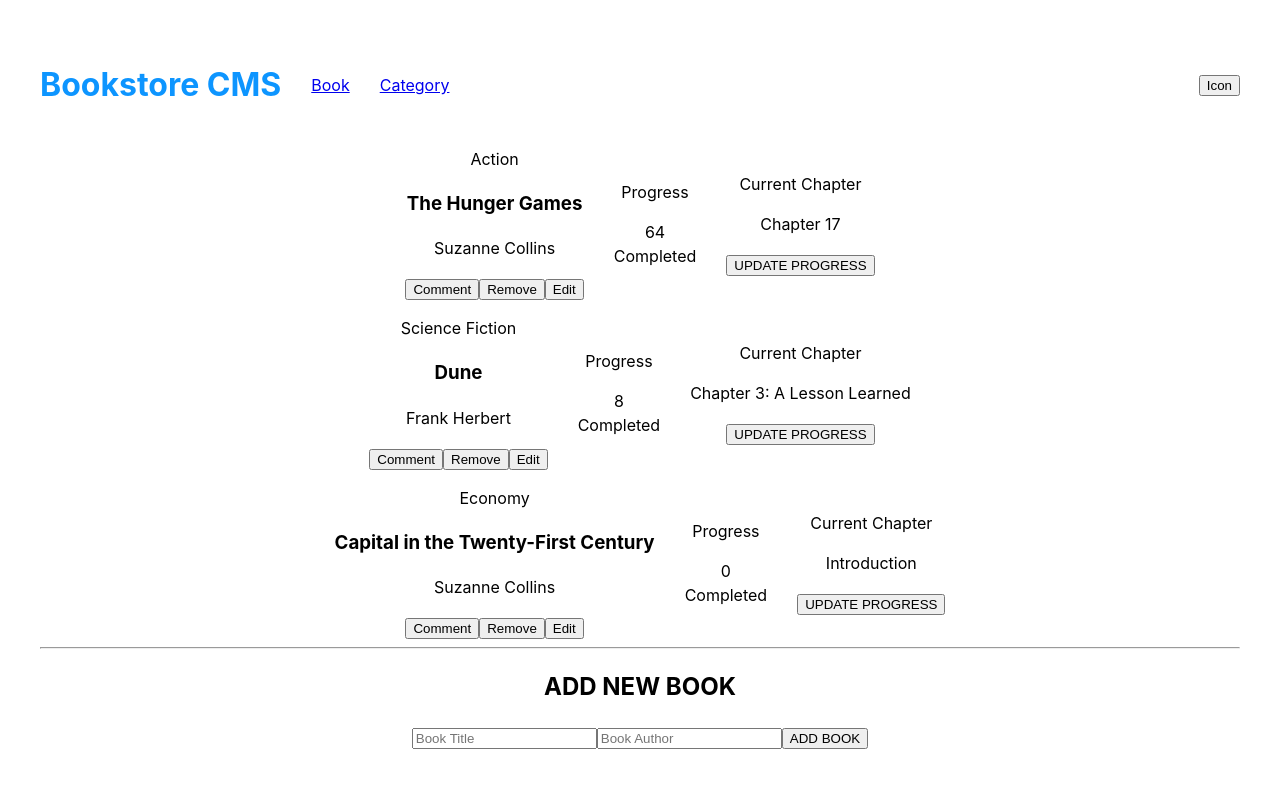
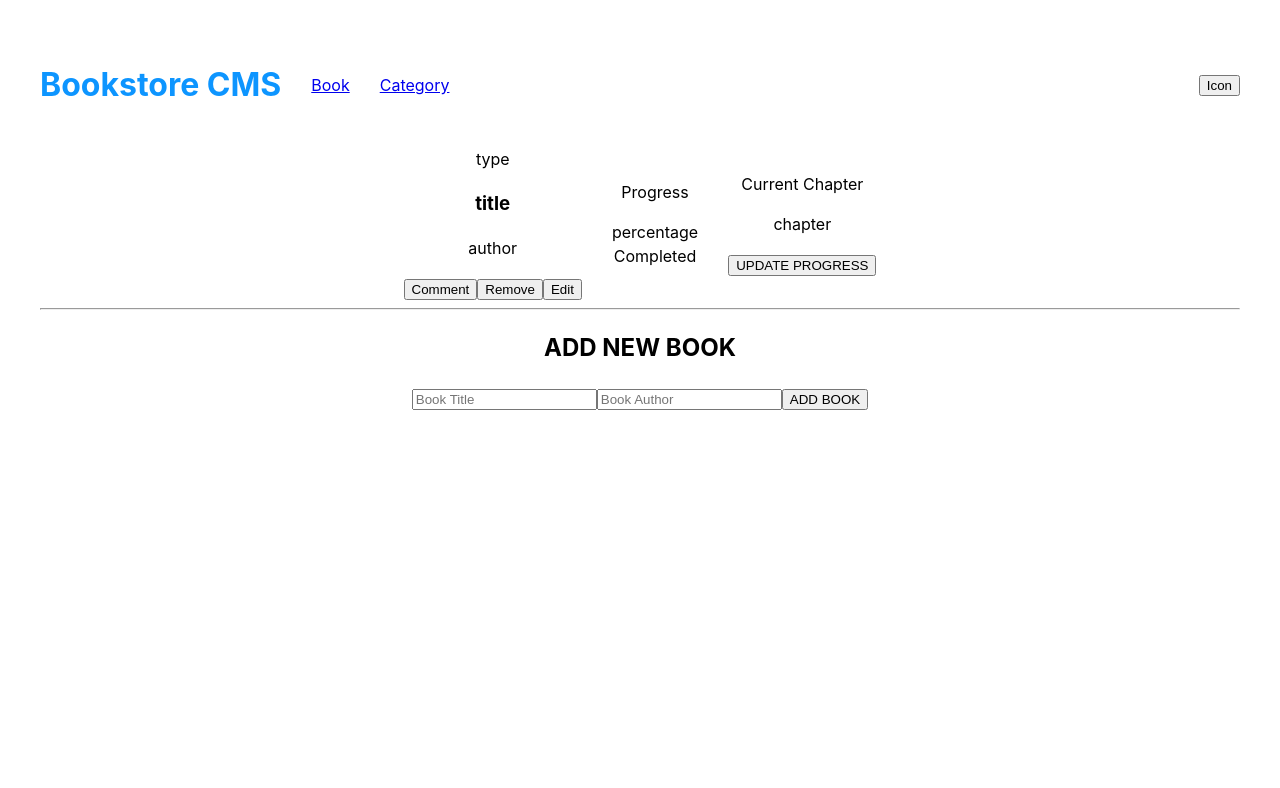
Before and after one commit to Theodoraldo/react-bookstore, a React (Vite) app: page / in a window 1280 px wide. Shown: the top 788 px of the page. Built offline with nearby package versions, Linux system fonts and the light colour scheme.

Commit message:
Modify components

```diff
--- a/src/components/BookItem.jsx
+++ b/src/components/BookItem.jsx
@@ -1,14 +1,13 @@
-import PropTypes from 'prop-types';
 import './styles/BookItem.css';
 
-const BookItem = ({ book }) => (
+const BookItem = () => (
   <>
     <div className="item-container">
       <div>
         <div>
-          <p>{book.type}</p>
-          <h3>{book.title}</h3>
-          <p>{book.author}</p>
+          <p>type</p>
+          <h3>title</h3>
+          <p>author</p>
         </div>
         <div>
           <button type="button">Comment</button>
@@ -19,28 +18,17 @@ const BookItem = ({ book }) => (
       <div>
         <p>Progress</p>
         <div>
-          <div>{book.percentage}</div>
+          <div>percentage</div>
           <div>Completed</div>
         </div>
       </div>
       <div>
         <p>Current Chapter</p>
-        <p>{book.chapter}</p>
+        <p>chapter</p>
         <button type="button">UPDATE PROGRESS</button>
       </div>
     </div>
   </>
 );
-BookItem.propTypes = {
-  book: PropTypes.objectOf(
-    PropTypes.shape({
-      id: PropTypes.number.isRequired,
-      title: PropTypes.string.isRequired,
-      author: PropTypes.string.isRequired,
-      percentage: PropTypes.number.isRequired,
-      chapter: PropTypes.string.isRequired,
-    }),
-  ).isRequired,
-};
 
 export default BookItem;
--- a/src/components/BookList.jsx
+++ /dev/null
@@ -1,24 +0,0 @@
-import PropTypes from 'prop-types';
-import BookItem from './BookItem';
-
-const BookList = ({ bookProps }) => (
-  <div>
-    {bookProps.map((bookProp) => (
-      <BookItem key={bookProp.id} book={bookProp} />
-    ))}
-  </div>
-);
-
-BookList.propTypes = {
-  bookProps: PropTypes.arrayOf(
-    PropTypes.shape({
-      id: PropTypes.number.isRequired,
-      title: PropTypes.string.isRequired,
-      author: PropTypes.string.isRequired,
-      percentage: PropTypes.number.isRequired,
-      chapter: PropTypes.string.isRequired,
-    }),
-  ).isRequired,
-};
-
-export default BookList;
--- a/src/components/BookLogic.jsx
+++ b/src/components/BookLogic.jsx
@@ -1,37 +1,10 @@
-import BookList from './BookList';
 import BookInput from './BookInput';
+import BookItem from './BookItem';
 
 export default function Books() {
-  const books = [
-    {
-      id: 1,
-      type: 'Action',
-      title: 'The Hunger Games',
-      author: 'Suzanne Collins',
-      percentage: 64,
-      chapter: 'Chapter 17',
-    },
-    {
-      id: 2,
-      type: 'Science Fiction',
-      title: 'Dune',
-      author: 'Frank Herbert',
-      percentage: 8,
-      chapter: 'Chapter 3: A Lesson Learned',
-    },
-    {
-      id: 3,
-      type: 'Economy',
-      title: 'Capital in the Twenty-First Century',
-      author: 'Suzanne Collins',
-      percentage: 0,
-      chapter: 'Introduction',
-    },
-  ];
-
   return (
     <>
-      <BookList bookProps={books} />
+      <BookItem />
       <hr />
       <BookInput />
     </>
```
